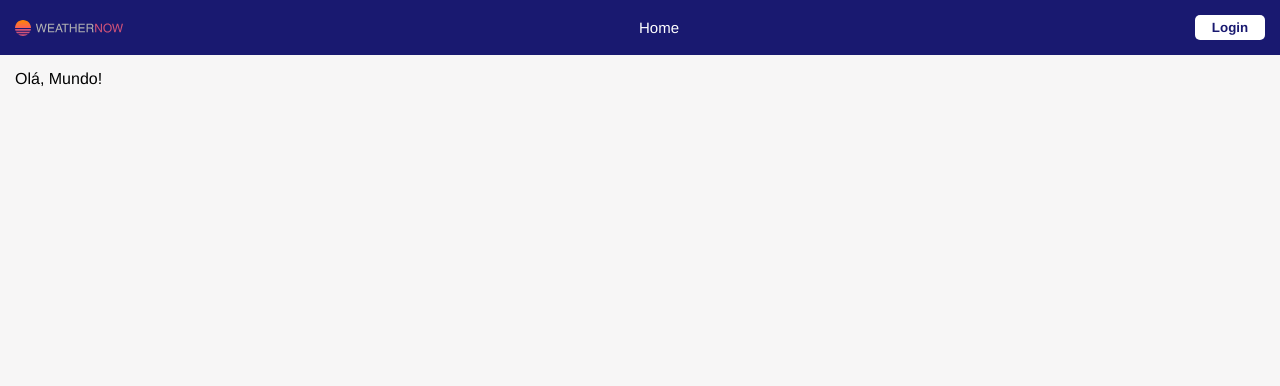
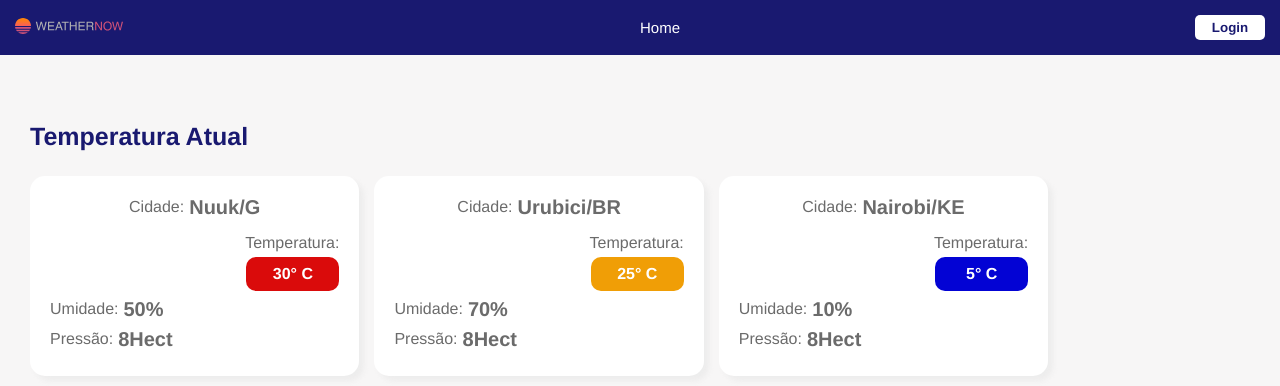
Before and after one commit to jessikarine7/Desafio_Conta_Azul, a Vue app: page / in a window 1280 px wide. Shown: the top 386 px of the page. Built offline with nearby package versions, Linux system fonts and the light colour scheme.

Commit message:
feito ajustes no menu e adicionado a tela home
Signed-off-by: Jessica Karine <jessikarine.santos@gmail.com>

```diff
--- a/index.html
+++ b/index.html
@@ -7,7 +7,7 @@
     <title>Vite App</title>
   </head>
   <body>
-    <div id="app"></div>
+    <main id="app"></main>
     <script type="module" src="/src/main.js"></script>
   </body>
 </html>
--- a/src/App.vue
+++ b/src/App.vue
@@ -9,9 +9,18 @@ import Menu from '@/components/Menu.vue'
 </template>
 
 <style lang="scss">
-.rotas{
-  background-color: rgb(247, 246, 246);
-  height: calc(100vh - 55px);
-  overflow-y: hidden;
-}
+  .rotas{
+    background-color: rgb(247, 246, 246);
+    height: calc(100vh - 55px);
+  }
+  @media (max-width: 400px) {
+    .rotas{
+      height: calc(100vh - 60px);
+    }
+  }
+  @media (max-width: 300px) {
+    .rotas{
+      height: 100vh;
+    }
+  }
 </style>
--- a/src/components/Menu.vue
+++ b/src/components/Menu.vue
@@ -10,46 +10,62 @@
 </script>
 
 <template>
-  <nav class="menuContainer">
+  <header class="menuContainer">
+    <picture>
+      <source
+        srcset="@/assets/icon-logo.png"
+        media="(max-width: 400px)"
+        width="25px"
+        alt="main logo mobile"
+      />
+
       <img
         src="@/assets/logo.svg"
         class="logo"
+        alt="main logo"
       >
+    </picture>
 
-    <img
-      src="@/assets/icon-logo.png"
-      class="mobileLogo"
-      width="20px"
-    >
-
-    <span class="menuTitle">
+    <nav class="navigation">
+      <p class="menuTitle">
         Home
-    </span>
+      </p>
 
       <button class="menuButton">
         Login
       </button>
+    </nav>
 
     <img
       src="@/assets/icon-mobile.png"
       @click="toggleOptions"
       class="mobileIcon"
       width="25px"
+      alt="icon options mobile"
     >
 
-    <div class="menuItems" v-if="showMenuItems">
-      <span class="item">
+    <ul
+      class="menuItems"
+      v-if="showMenuItems"
+    >
+      <li class="item">
         Home
-      </span>
+      </li>
 
-      <span class="item">
+      <li class="item">
         Login
-      </span>
-    </div>
-  </nav>
+      </li>
+    </ul>
+  </header>
 </template>
 
 <style lang="scss" scoped>
+  .navigation{
+    display: flex;
+    width: 50%;
+    justify-content: space-between;
+    align-items: center;
+  }
   .menuContainer{
     display: flex;
     justify-content: space-between;
@@ -100,8 +116,8 @@
   .mobileIcon{
     display: none;
   }
-  .mobileLogo{
-    display: none;
+  ul{
+    list-style-type: none;
   }
   @media (max-width: 500px) {
     .menuTitle{
@@ -114,12 +130,4 @@
       display:block;
     }
   }
-  @media (max-width: 250px) {
-    .mobileLogo{
-      display: block;
-    }
-    .logo{
-      display: none;
-    }
-  }
 </style>
--- a/src/router/index.js
+++ b/src/router/index.js
@@ -6,7 +6,7 @@ const router = createRouter({
     {
       path: '/',
       name: 'home',
-      component: () => import('../views/HomeView.vue')
+      component: () => import('../views/Home.vue')
     },
   ]
 });
--- /dev/null
+++ b/src/views/Home.vue
@@ -0,0 +1,191 @@
+<script setup>
+  import { ref } from 'vue';
+
+  const items = ref(
+    [
+      {
+        city: 'Nuuk/G',
+        temperature: 30,
+        moisture: '50%',
+        pressure: '8Hect'
+      },
+      {
+        city: 'Urubici/BR',
+        temperature: 25,
+        moisture: '70%',
+        pressure: '8Hect'
+      },
+      {
+        city: 'Nairobi/KE',
+        temperature: 5,
+        moisture: '10%',
+        pressure: '8Hect'
+      }
+    ]
+  );
+
+  const getTemperatureClass = (temperature) => {
+    if (temperature <= 5) {
+      return 'blue';
+    } else if (temperature <= 25) {
+      return 'orange';
+    } else {
+      return 'red';
+    }
+  };
+</script>
+
+<template>
+  <section class="homeContainer">
+    <h1 class="title">Temperatura Atual</h1>
+
+    <div class="card">
+
+      <div class="cardContainer" v-for="item in items">
+        <div class="cityContainer">
+          <p class="cardText">Cidade: </p>
+
+          <p class="info">
+            {{item.city}}
+          </p>
+        </div>
+
+        <div class="temperatureContainer">
+          <p class="cardText">Temperatura: </p>
+
+          <div
+            :class="['temperatureChip', getTemperatureClass(item.temperature)]"
+          >
+            {{ item.temperature }}° C
+          </div>
+        </div>
+
+        <div class="containerInfo">
+          <p class="cardText">Umidade: </p>
+
+          <p  class="info">
+            {{ item.moisture }}
+          </p>
+        </div>
+
+        <div class="containerInfo">
+          <p class="cardText">Pressão: </p>
+
+          <p  class="info">
+            {{ item.pressure }}
+          </p>
+        </div>
+      </div>
+    </div>
+  </section>
+</template>
+
+<style lang="scss" scoped>
+  .card{
+    display: flex;
+    min-width: 300px;
+    width: 90%;
+    gap: 15px;
+    flex-wrap: wrap;
+  }
+  .homeContainer{
+    padding: 30px;
+    display: flex;
+    flex-direction:column
+  }
+  .title{
+    font-size: 25px;
+    margin-top: 3%;
+    color: #191970;
+  }
+  .cardContainer{
+    display: flex;
+    flex-direction: column;
+    min-width: 300px;
+    background-color: white;
+    padding: 20px;
+    border-radius: 15px;
+    width: 30%;
+    height: 200px;
+    margin-top: 25px;
+    box-shadow: 5px 5px 5px rgba(226, 226, 226, 0.445);
+  }
+  .temperatureContainer{
+    display: flex;
+    flex-direction: column;
+    align-items: end;
+    gap: 5px;
+    margin-top: 15px;
+  }
+  .temperatureChip{
+    text-align:center;
+    width: 93px;
+    border-radius: 10px;
+    padding: 8px;
+    color: white;
+    font-weight: 800;
+    background-color: #191970;
+    font-size: 16px;
+  }
+  .blue {
+    background-color: rgb(3, 3, 212);
+    color: white;
+  }
+  .orange {
+    background-color: rgb(240, 158, 6);
+    color: white;
+  }
+  .red {
+    background-color: rgb(218, 11, 11);
+    color: white;
+  }
+
+  .cityContainer{
+    display: flex;
+    justify-content: center;
+    align-items: center;
+    gap: 5px;
+  }
+  .info{
+    color: rgb(107, 107, 107);
+    font-size: 20px;
+    font-weight: 700;
+  }
+  .cardText{
+    color: rgb(107, 107, 107);
+    font-size: 16px;
+  }
+  .containerInfo{
+    margin-top: 7px;
+    display: flex;
+    align-items: center;
+    gap: 5px;
+  }
+  @media (max-width: 1210px) {
+    .cardContainer{
+      margin-top: 5px;
+    }
+    .card{
+      gap: 5px;
+    }
+  }
+  @media (max-width: 400px) {
+    .homeContainer{
+      padding: 20px;
+    }
+    .cardContainer{
+      min-width: 240px;
+      height: 170px;
+    }
+    .info{
+      font-size: 16px;
+    }
+    .title{
+      font-size: 20px;
+    }
+    .temperatureChip{
+      padding: 5px;
+      font-size: 14px;
+    }
+  }
+</style>
--- a/src/views/HomeView.vue
+++ /dev/null
@@ -1,14 +0,0 @@
-<script setup>
-</script>
-
-<template>
-  <div class="homeContainer">
-    Olá, Mundo!
-  </div>
-</template>
-
-<style lang="scss" scoped>
-  .homeContainer{
-    padding: 15px;
-  }
-</style>
```
Lines whose indentation alone changed are shown as unchanged.
